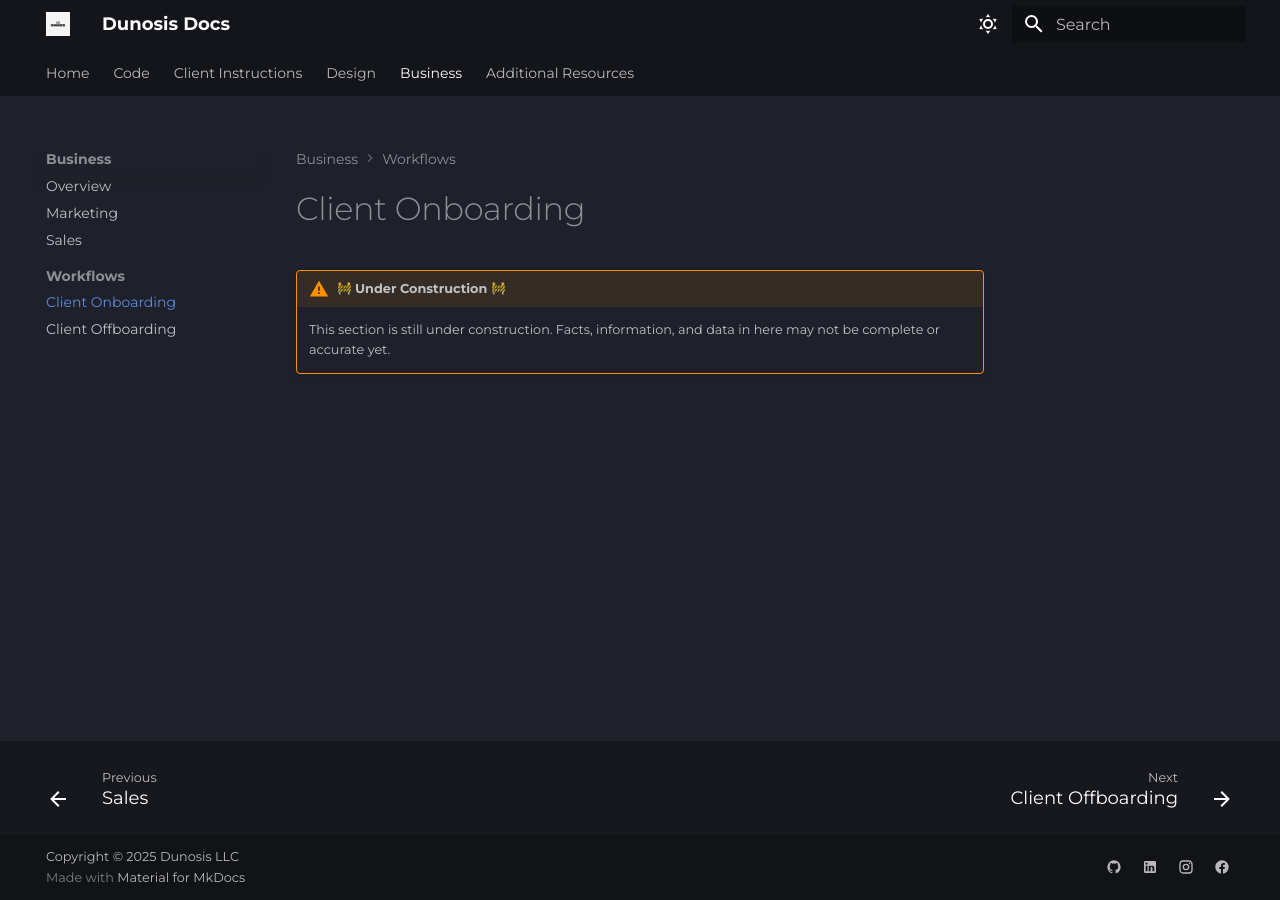
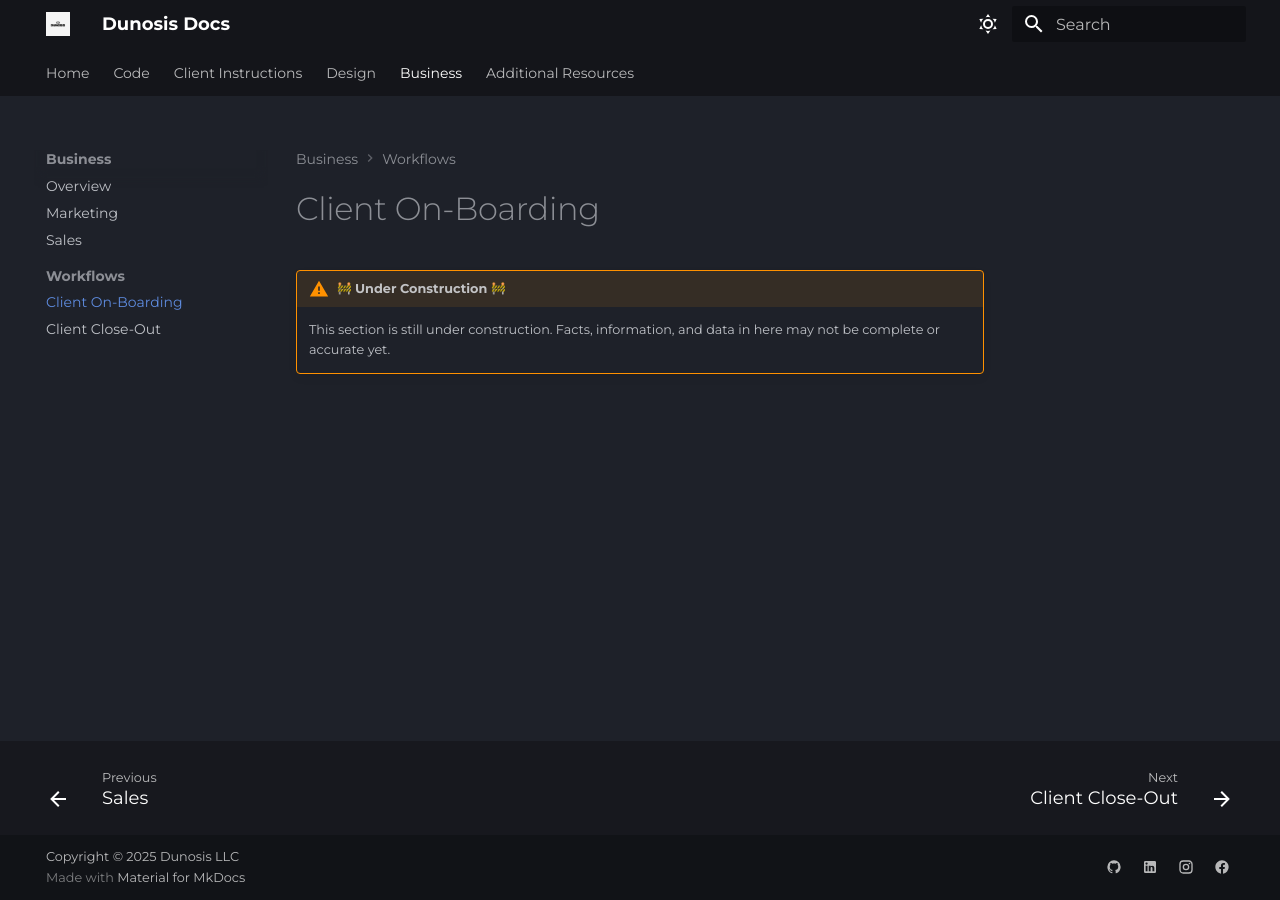
Before and after one commit to wesordonez/dunosis-web-docs, an MkDocs documentation site: the page built from docs/business/workflows/client-onboarding.md, in a window 1280 px wide. Built offline with MkDocs 1.6.1 and Material for MkDocs 9.7.7, drawn with Linux system fonts in a browser that asks for light colours; emoji names are drawn with the system emoji font.

Commit message:
renamed file and links, added general structure to workflow

```diff
--- a/mkdocs.yml
+++ b/mkdocs.yml
@@ -93,8 +93,8 @@
     - Marketing: business/marketing.md
     - Sales: business/sales.md
     - Workflows:
-      - Client Onboarding: business/workflows/client-onboarding.md
-      - Client Offboarding: business/workflows/client-offboarding.md
+      - Client On-Boarding: business/workflows/client-onboarding.md
+      - Client Close-Out: business/workflows/client-close-out.md
   - Additional Resources:
     - Overview: resources/resources-overview.md
     - Tools and Technologies: resources/tools-and-technologies.md
```
Also changed, not shown: docs/business/workflows/client-close-out.md (added, +21 -0 lines), docs/business/workflows/client-offboarding.md (deleted, +0 -3 lines).
